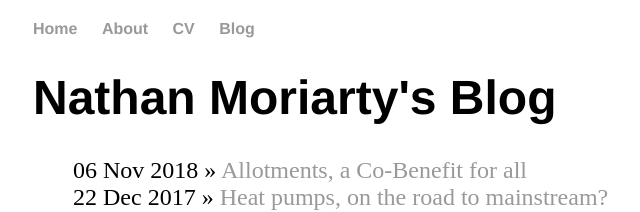
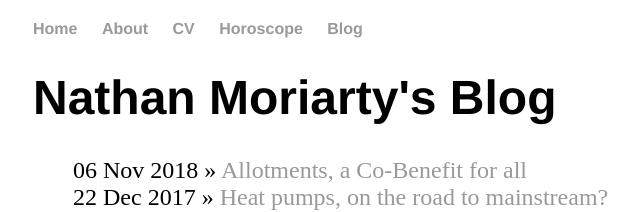
Before and after one commit to nathanmoriarty/nathanmoriarty.github.io, a Jekyll site: the page built from blog/index.html, in a window 1280 px wide. Shown: the top 212 px of the page, without its empty margins (31-671 px from the left). Built offline with Jekyll 4.4.1, drawn with Linux system fonts in a browser that asks for light colours.

Commit message:
Update default.html
Added link to horoscope

```diff
--- a/_layouts/default.html
+++ b/_layouts/default.html
@@ -21,6 +21,7 @@
 	        		<li><a href="/">Home</a></li>
 		        	<li><a href="/about">About</a></li>
 	        		<li><a href="/cv">CV</a></li>
+				<li><a href="/stars">Horoscope</a></li>
 	        		<li><a href="/blog">Blog</a></li>
 	    		</ul>
 			</nav>
```
